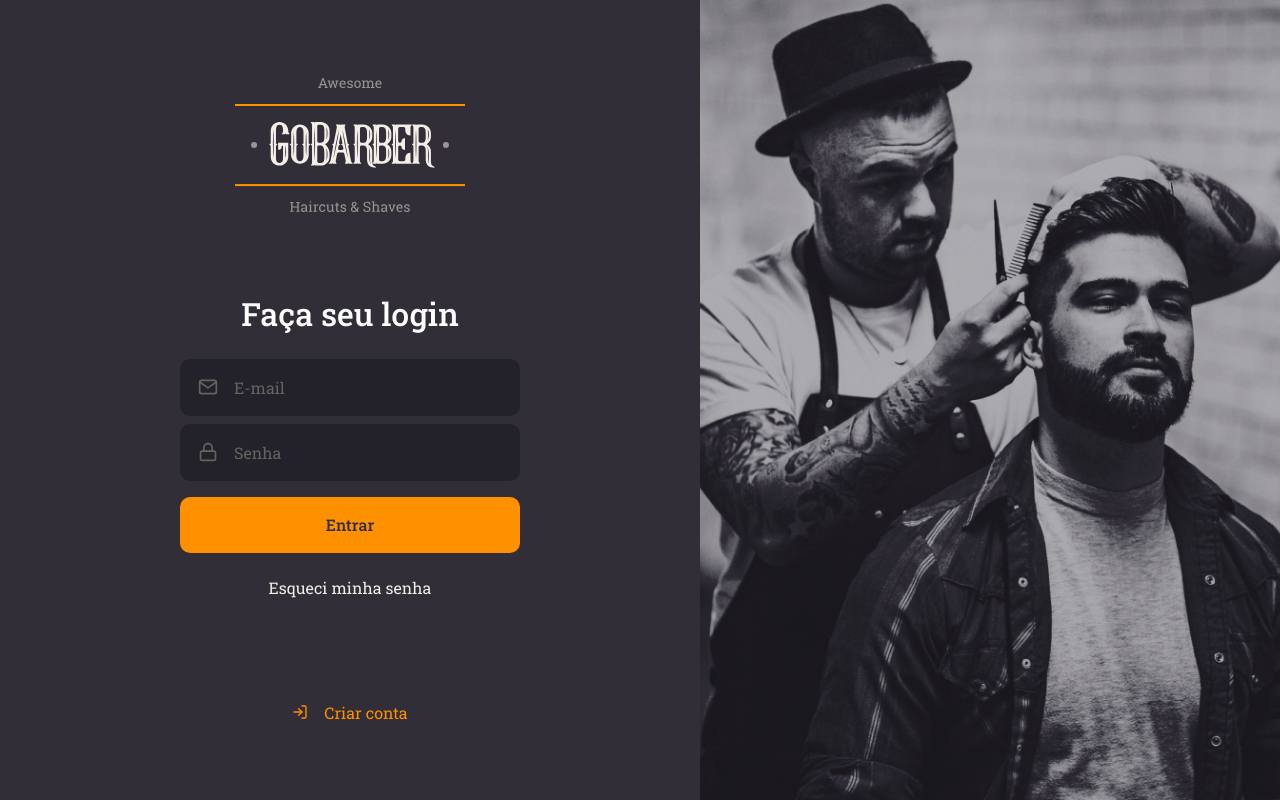
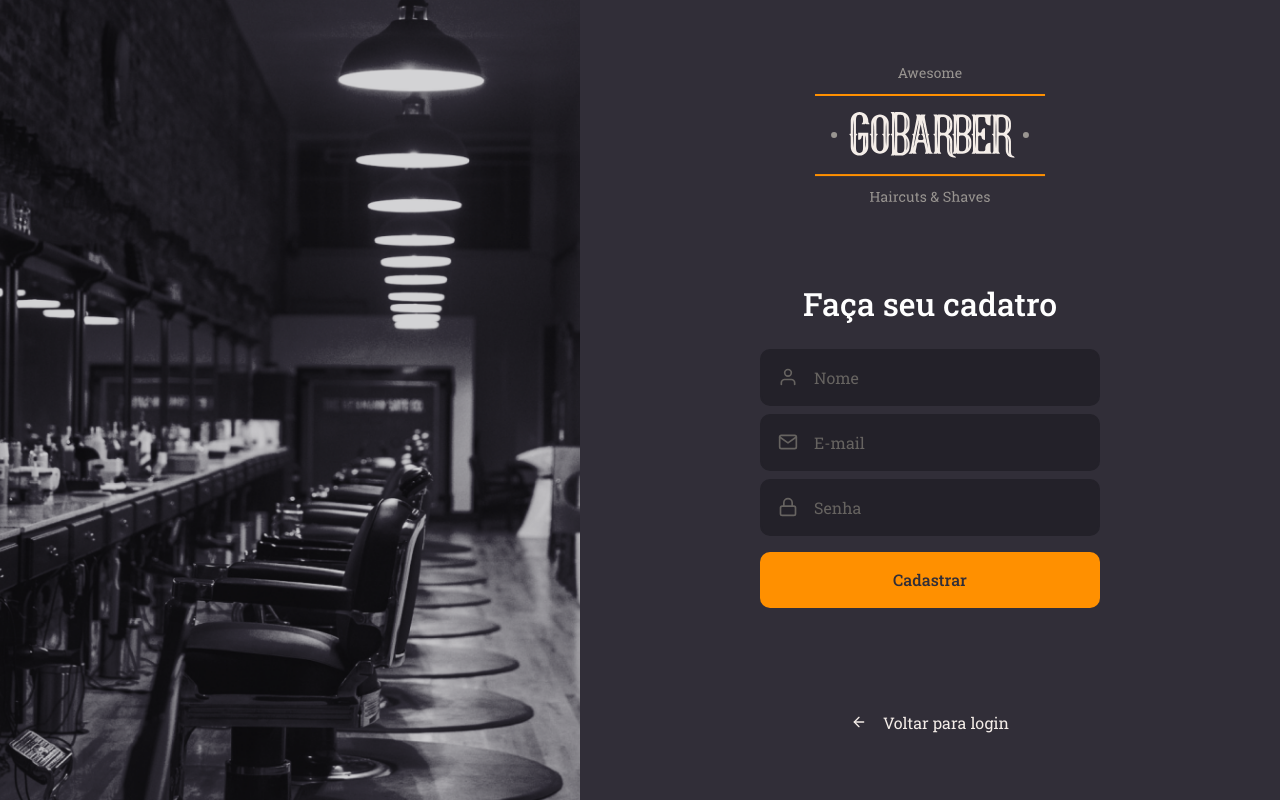
Before and after one commit to Guillescas/GoBarber, a React (Create React App) app in the folder web/: page / in a window 1280 px wide. Built offline with nearby package versions, Linux system fonts and the light colour scheme.

Commit message:
Sign up page completed

```diff
--- a/web/src/App.tsx
+++ b/web/src/App.tsx
@@ -1,11 +1,12 @@
 import React from "react";
 
 import SignIn from "./pages/SignIn";
+import SignUp from "./pages/SignUp";
 import GlobalStyle from "./styles/global";
 
 const App: React.FC = () => (
   <>
-    <SignIn />
+    <SignUp />
     <GlobalStyle />
   </>
 );
--- /dev/null
+++ b/web/src/pages/SignUp/index.tsx
@@ -0,0 +1,43 @@
+import React from "react";
+import { FiArrowLeft, FiUser, FiMail, FiLock } from "react-icons/fi";
+
+import logoImg from "../../assets/logo.svg";
+
+import Input from "../../components/Input";
+import Button from "../../components/Button";
+
+import { Container, Content, Background } from "./styles";
+
+const SignUp: React.FC = () => (
+  <>
+    <Container>
+      <Background />
+
+      <Content>
+        <img src={logoImg} alt="GoBarber" />
+
+        <form>
+          <h1>Faça seu cadatro</h1>
+
+          <Input name="name" icon={FiUser} placeholder="Nome" />
+          <Input name="email" icon={FiMail} placeholder="E-mail" />
+          <Input
+            name="password"
+            icon={FiLock}
+            type="password"
+            placeholder="Senha"
+          />
+
+          <Button type="submit">Cadastrar</Button>
+        </form>
+
+        <a href="login">
+          <FiArrowLeft />
+          Voltar para login
+        </a>
+      </Content>
+    </Container>
+  </>
+);
+
+export default SignUp;
--- /dev/null
+++ b/web/src/pages/SignUp/styles.ts
@@ -0,0 +1,69 @@
+import styled from "styled-components";
+import { shade } from "polished";
+
+import SignUpBackgroundImg from "../../assets/sign-up-background.png";
+
+export const Container = styled.div`
+  height: 100vh;
+
+  display: flex;
+  align-items: stretch; /*Elements inside a Container, now, have 100vh */
+`;
+
+export const Content = styled.div`
+  display: flex;
+  flex-direction: column;
+  align-items: center;
+
+  place-content: center;
+
+  width: 100%;
+  max-width: 700px;
+
+  form {
+    margin: 80px 0;
+    width: 340px;
+    text-align: center;
+
+    h1 {
+      margin-bottom: 24px;
+    }
+
+    a {
+      color: #f4ede8;
+      display: block;
+      margin-top: 24px;
+      text-decoration: none;
+      transition: color 0.2s;
+
+      &:hover {
+        color: ${shade(0.2, "#f4ede8")};
+      }
+    }
+  }
+
+  > a {
+    color: #f4ede8;
+    display: block;
+    margin-top: 24px;
+    text-decoration: none;
+    transition: color 0.2s;
+
+    display: flex;
+    align-items: center;
+
+    svg {
+      margin-right: 16px;
+    }
+
+    &:hover {
+      color: ${shade(0.2, "#f4ede8")};
+    }
+  }
+`;
+
+export const Background = styled.div`
+  flex: 1;
+  background: url(${SignUpBackgroundImg}) no-repeat center;
+  background-size: cover;
+`;
```
Also changed, not shown: web/src/assets/sign-up-background.png (added).
